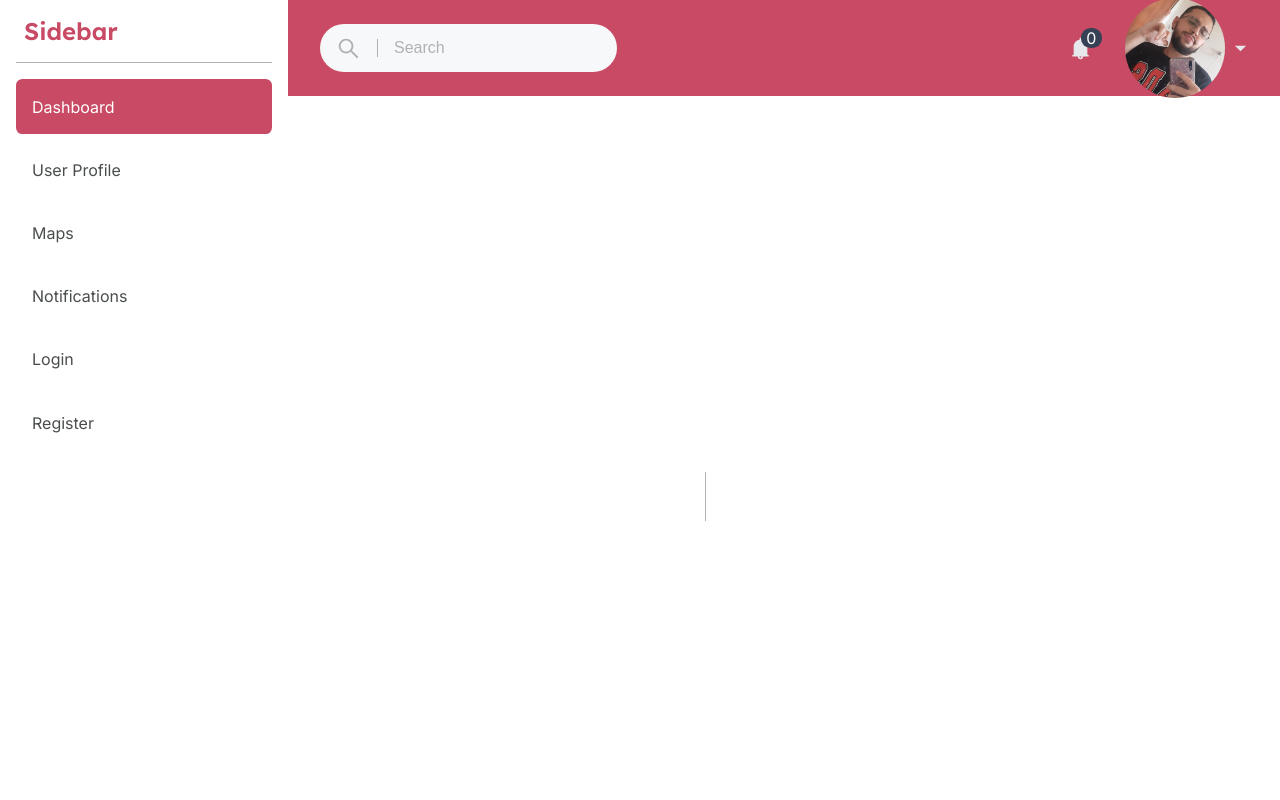
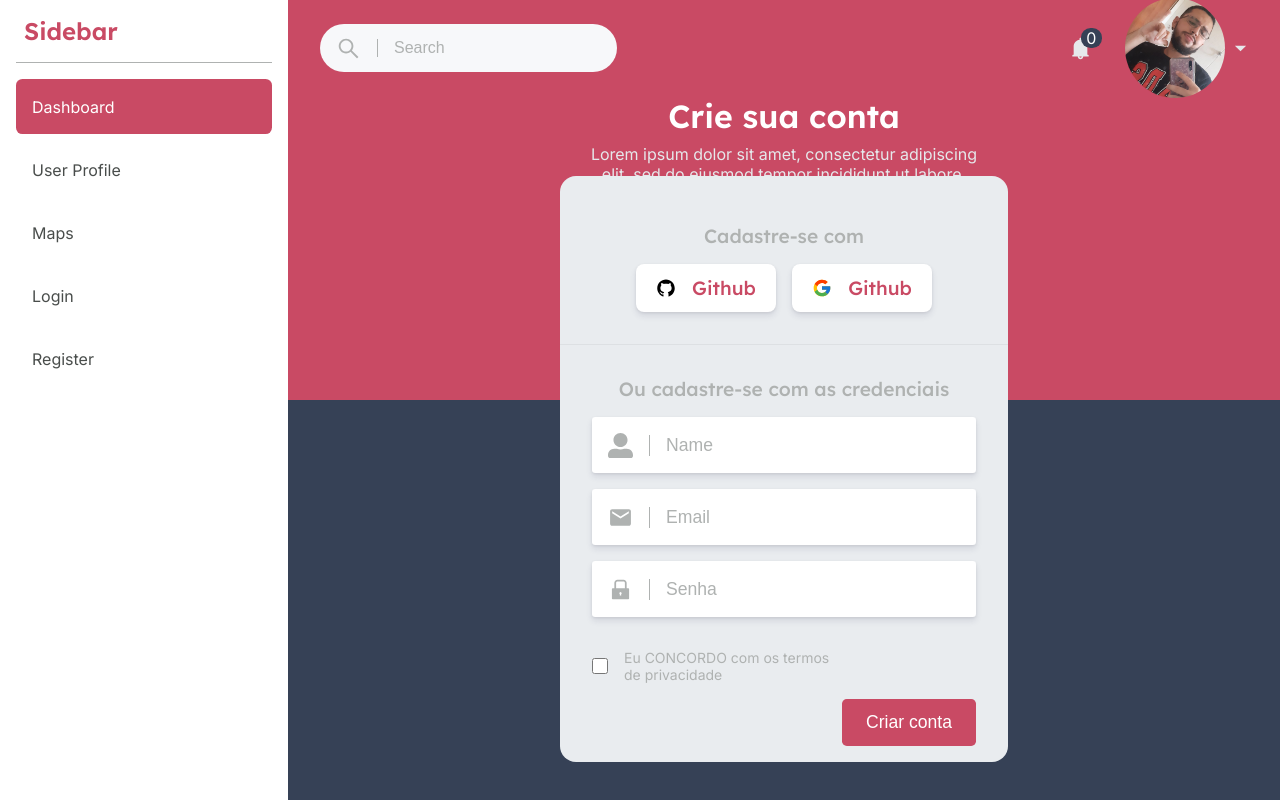
Before and after one commit to MatheusGomesRocha/dashboard_next, a Next.js app: page /register in a window 1280 px wide. Before the commit this address had no page. Built offline with nearby package versions, Linux system fonts and the light colour scheme.

Commit message:
Criando e finalizando tela de cadastro, usando o mesmo HTML e CSS da tela de login

```diff
--- a/src/components/Sidebar/index.tsx
+++ b/src/components/Sidebar/index.tsx
@@ -14,7 +14,6 @@ export function Sidebar() {
        {id: 1, link: 'Dashboard', path: '/'},
        {id: 2, link: 'User Profile', path: `/user/Michael-Scott`},
        {id: 3, link: 'Maps', path: `/user`},
-       {id: 4, link: 'Notifications', path: `/user`},
        {id: 5, link: 'Login', path: `/login`},
        {id: 6, link: 'Register', path: `/register`},
     ];
--- /dev/null
+++ b/src/pages/register/index.tsx
@@ -0,0 +1,61 @@
+import { MdEmail } from 'react-icons/md';
+import { AiFillLock, AiFillGithub } from 'react-icons/ai';
+import { FcGoogle } from 'react-icons/fc';
+import { FaUserAlt } from 'react-icons/fa';
+
+import styles from '../login/styles.module.scss';
+
+export default function login() {
+    return(
+        <div className={styles.login}>
+            <section className={styles.divider}>
+                <h1>Crie sua conta</h1>
+                <p>Lorem ipsum dolor sit amet, consectetur adipiscing elit, sed do eiusmod tempor incididunt ut labore.</p>
+            </section>
+
+            <form>
+                <div className={styles.header}>
+                    <span>Cadastre-se com</span>
+                    <div>
+                        <button type="button">
+                            <AiFillGithub size={20} />
+                            <span>Github</span>
+                        </button>
+                        <button type="button">
+                            <FcGoogle size={20} />
+                            <span>Github</span>
+                        </button>
+                    </div>
+                </div>
+
+                <div className={styles.divInput}>
+                    <span>Ou cadastre-se com as credenciais</span>
+
+                    <div>
+                        <FaUserAlt size={25} color="#afb2b1" />
+                        <input placeholder="Name" />
+                    </div>
+
+                    <div>
+                        <MdEmail size={25} color="#afb2b1" />
+                        <input placeholder="Email" />
+                    </div>
+
+                    <div>
+                        <AiFillLock size={25} color="#afb2b1" />
+                        <input placeholder="Senha" />
+                    </div>
+                </div>
+
+                <div className={styles.checkbox} style={{gap: '1rem'}}>
+                    <input type="checkbox" />
+                    <span style={{width: '50%', fontSize: '0.875rem'}}>Eu CONCORDO com os termos de privacidade</span>
+                </div>
+
+                <div className={styles.button}>
+                    <button type="button">Criar conta</button>
+                </div>
+            </form>
+        </div>
+    )
+}
```
